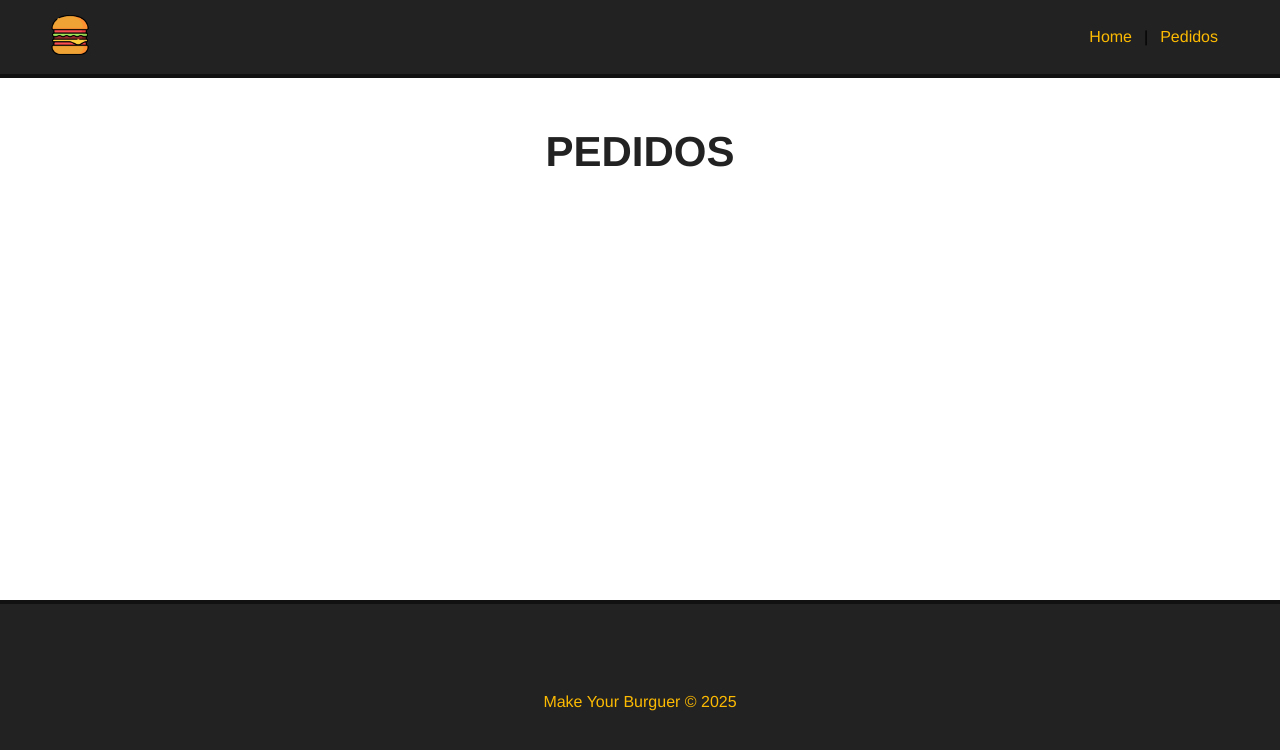
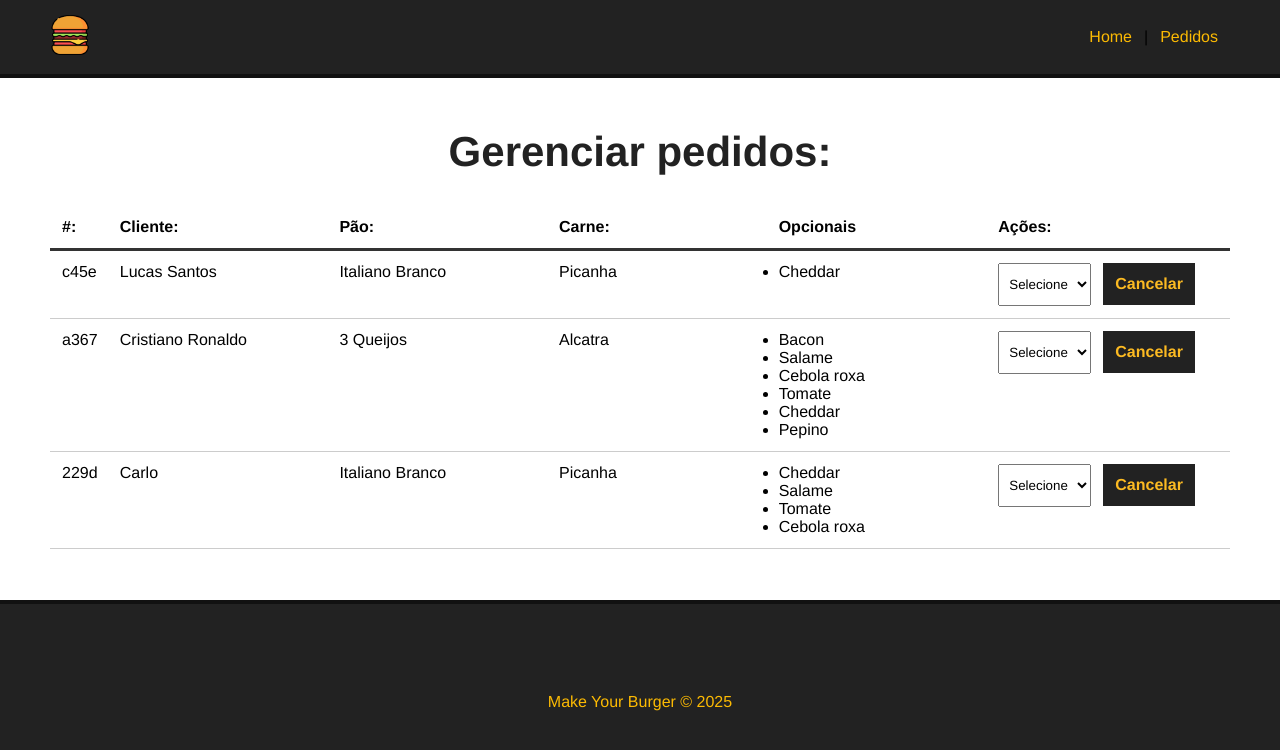
Before and after one commit to Lucas-Santos21/Projeto-Make-your-Burguer-VUE, a Vue app: page /pedidos in a window 1280 px wide. Shown: the top 750 px of the page. Built offline with nearby package versions, Linux system fonts and the light colour scheme; data requests are answered from the project's data file.

Commit message:
Implemented Dashbord

```diff
--- a/db/db.json
+++ b/db/db.json
@@ -81,7 +81,7 @@
       "tipo": "Finalizado"
     }
   ],
-  "burguers": [
+  "burgers": [
     {
       "id": "c45e",
       "nome": "Lucas Santos ",
@@ -106,6 +106,19 @@
         "Pepino"
       ],
       "status": "Solicitado"
+    },
+    {
+      "id": "229d",
+      "nome": "Carlo",
+      "pao": "Italiano Branco",
+      "carne": "Picanha",
+      "opcionais": [
+        "Cheddar",
+        "Salame",
+        "Tomate",
+        "Cebola roxa"
+      ],
+      "status": "Solicitado"
     }
   ]
 }
--- a/src/components/BurguerForm.vue
+++ b/src/components/BurgerForm.vue
@@ -2,7 +2,7 @@
     <div>
          <Message :msg="msg" v-show="msg"/>
         <div>
-            <form id="burguer-form" @submit.prevent="createBurguer">
+            <form id="burger-form" @submit.prevent="createBurger">
                 <div class="input-container">
                     <label for="nome">Nome do cliente:</label>
                     <input type="text" id="nome" name="nome" v-model="nome" placeholder="Digite o seu nome">
@@ -19,7 +19,7 @@
                 </div>
 
                 <div class="input-container">
-                    <label for="carne">Escolha a carne do seu Burguer:</label>
+                    <label for="carne">Escolha a carne do seu Burger:</label>
                     <select name="carne" id="carne" v-model="carne">
                         <option value="">Selecione o tipo de carne</option>
                         <option v-for="carne in carnes" :key="carne.id" :value="carne.tipo">
@@ -29,7 +29,7 @@
                 </div>
 
                 <div id="opcionais-container" class="input-container">
-                    <label id="opcionais-title" for="opcionais">Selecione os opcionais:</label>
+                    <label id="opcionais-title">Selecione os opcionais:</label>
                     <div class="checkbox-container" v-for="opcional in opcionaisdata" :key="opcional.id">
                         <input type="checkbox" name="opcionais" v-model="opcionais" :value="opcional.tipo">
                         <span>{{ opcional.tipo }}</span>
@@ -37,7 +37,7 @@
                 </div>
 
                 <div class="input-container">
-                    <input type="submit" class="submit-btn" value="Criar meu Burguer!">
+                    <input type="submit" class="submit-btn" value="Criar meu Burger!">
                 </div>
             </form>
         </div>
@@ -48,7 +48,7 @@
 import Message from './Message.vue';
 
     export default{
-        name: "BurguerForm",
+        name: "BurgerForm",
         data(){
             return{
                                 //boas praticas pra nomes em VUE
@@ -74,7 +74,7 @@ import Message from './Message.vue';
 
             },
 
-            async createBurguer(e){
+            async createBurger(e){
 
                const data = {
                 nome: this.nome,
@@ -86,15 +86,13 @@ import Message from './Message.vue';
 
                const dataJson = JSON.stringify(data);
 
-               const req = await fetch("http://localhost:3000/burguers", {
+               const req = await fetch("http://localhost:3000/burgers", {
                 method: "POST",
                 headers: { "Content-type":"application/json" },
                 body: dataJson
                });
 
                const res = await req.json();
-
-               console.log(res)
 
                //colocar uma msg de sistema
                this.msg = `Pedido ${res.id} realizado com sucesso`
@@ -120,7 +118,7 @@ import Message from './Message.vue';
 </script>
 
 <style scoped>
-    #burguer-form{
+    #burger-form{
         max-width: 400px;
         margin: 0 auto;
     }
--- /dev/null
+++ b/src/components/Dashbord.vue
@@ -0,0 +1,121 @@
+<template>
+    <div id="burger-table">
+        <div>
+            <div id="burger-table-heading">
+                <div class="order-id">#:</div>
+                <div>Cliente:</div>
+                <div>Pão:</div>
+                <div>Carne:</div>
+                <div>Opcionais</div>
+                <div>Ações:</div>
+            </div>
+        </div>
+
+        <div id="burger-table-rows">
+            <div class="burger-table-row" v-for="burger in burgers" :key="burger.id">
+                <div class="order-code">{{ burger.id }}</div>
+                <div>{{ burger.nome }}</div>
+                <div>{{ burger.pao }}</div>
+                <div>{{ burger.carne }}</div>
+                <div>
+                    <ul>
+                        <li v-for="(opcional, index) in burger.opcionais" :key="index">
+                            {{ opcional }}
+                        </li>
+                    </ul>
+                </div>
+                <div>
+                    <select name="status" class="status">
+                        <option value="">Selecione</option>
+                    </select>
+                    <button class="delete-btn">Cancelar</button>
+                </div>
+            </div>
+
+        </div>
+
+    </div>
+</template>
+
+<script>
+    export default{
+        name: "Dashbord",
+        data(){
+            return{
+                burgers: null,
+                burger_id: null,
+                status: []
+            }
+        },
+        methods:{
+            async getPedidos(){
+
+                const req = await fetch('http://localhost:3000/burgers');
+                const data = await req.json();
+
+                this.burgers = data;
+
+                console.log(this.burgers);
+                // resgatar os status
+            }
+        },
+        mounted(){
+            this.getPedidos();
+        }
+    }
+</script>
+
+<style scoped>
+#burger-table{
+    max-width: 1200px;
+    margin: 0 auto;
+}
+
+#burger-table-heading, #burger-table-rows, .burger-table-row{
+    display: flex;
+    flex-wrap: wrap;
+}
+
+#burger-table-heading{
+    font-weight: bold;
+    padding: 12px;
+    border-bottom: 3px solid #333;
+}
+
+#burger-table-heading div, .burger-table-row div{
+    width: 19%;
+}
+
+.burger-table-row{
+    width: 100%;
+    padding: 12px;
+    border-bottom: 1px solid #ccc;
+}
+
+#burger-table-heading .order-id, .burger-table-row .order-code{
+    width: 5%;
+}
+
+select{
+    padding: 12px 6px;
+    margin-right: 12px;
+}
+
+.delete-btn{
+    background-color: #222;
+    color: #FCBA22;
+    font-weight: bold;
+    border: 2px solid #222;
+    padding: 10px;
+    font-size: 16px;
+    margin: 0 auto;
+    cursor: pointer;
+    transition: .5s;
+}
+
+.delete-btn:hover{
+    background-color: #FCBA22;
+    color: #222;
+}
+
+</style>
--- a/src/components/Footer.vue
+++ b/src/components/Footer.vue
@@ -1,6 +1,6 @@
 <template>
     <footer id="footer">
-        <p>Make Your Burguer &copy; 2025</p>
+        <p>Make Your Burger &copy; 2025</p>
     </footer>
 </template>
 
--- a/src/views/Home.vue
+++ b/src/views/Home.vue
@@ -1,20 +1,20 @@
 <template>
   <Banner />
   <div class="main-container">
-    <h1>Monte o seu burguer:</h1>
-    <BurguerForm />
+    <h1>Monte o seu burger:</h1>
+    <BurgerForm />
   </div>
 </template>
 
 <script>
-import BurguerForm from '../components/BurguerForm.vue'
+import BurgerForm from '../components/BurgerForm.vue'
 import Banner from '../components/Banner.vue';
 
   export default{
     name: "Home",
     components:{
       Banner,
-      BurguerForm
+      BurgerForm
     }
 }
 </script>
--- a/src/views/Pedidos.vue
+++ b/src/views/Pedidos.vue
@@ -1,5 +1,17 @@
 <template>
   <div class="main-container">
-    <h1>PEDIDOS</h1>
+    <h1>Gerenciar pedidos: </h1>
+    <Dashbord />
   </div>
 </template>
+
+<script>
+import Dashbord from '../components/Dashbord.vue';
+
+    export default{
+        name: "Pedidos",
+        components:{
+            Dashbord
+        }
+    }
+</script>
```
